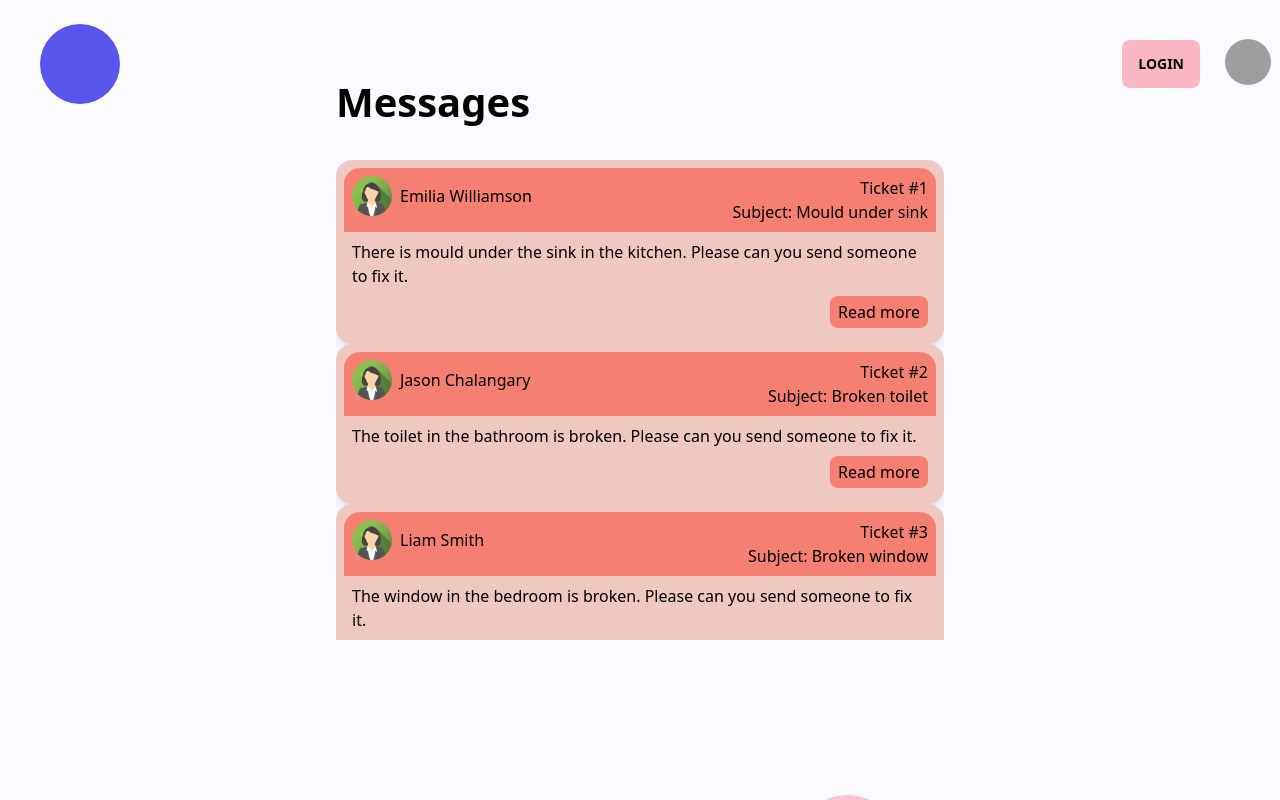
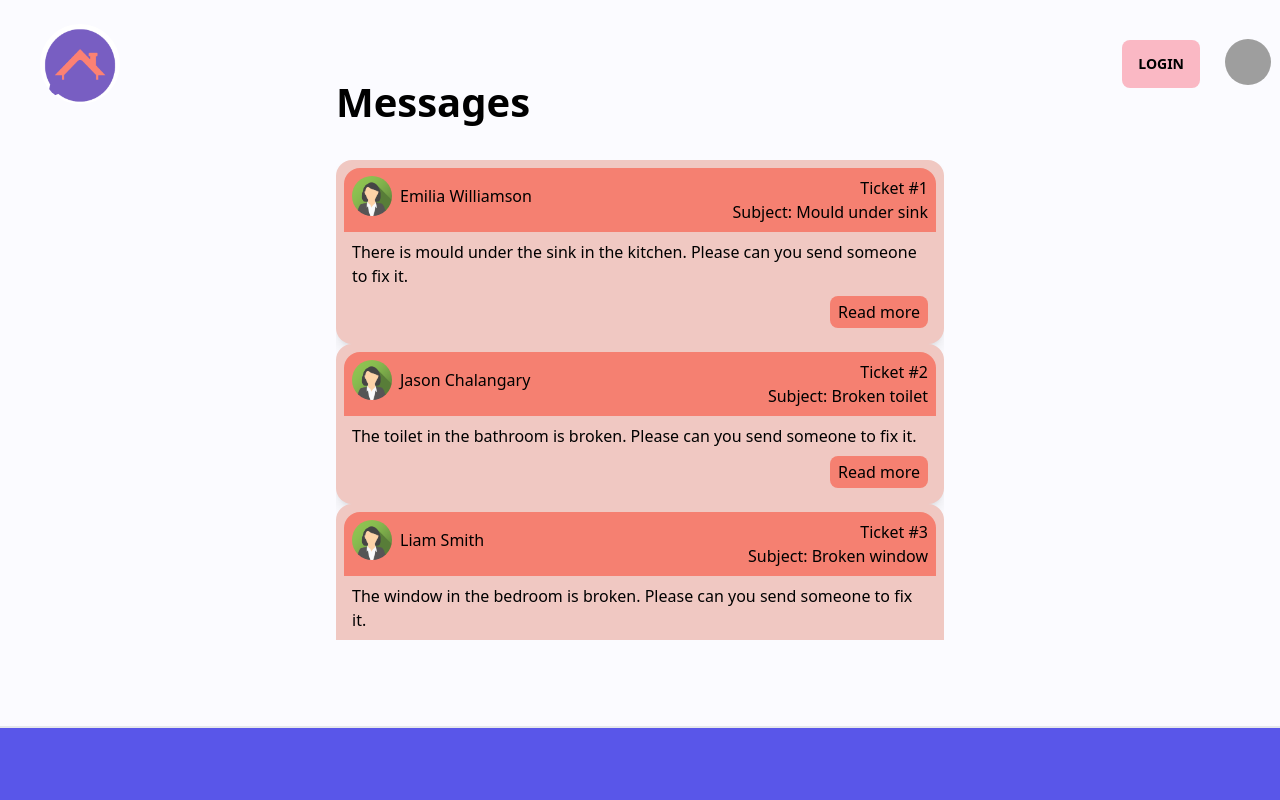
Before and after one commit to SchoolOfCode/bc13_final-project_front-end-git-gud, a Next.js app in the folder letchat/: page /jobboard in a window 1280 px wide. Built offline with nearby package versions, Linux system fonts and the light colour scheme; grey boxes are pictures that could not be loaded.

Commit message:
Links Footer and logo include it

```diff
--- a/letchat/components/Content/index.tsx
+++ b/letchat/components/Content/index.tsx
@@ -1,5 +1,5 @@
 import Container from "../Container";
-
+import Footer from "../Footer";
 type ContentProps = {
   title: string;
   navigation: React.ReactNode;
@@ -8,9 +8,12 @@ type ContentProps = {
 
 const Content = ({ title, navigation, central }: ContentProps) => {
   return (
+    <>
       <Container>
         <div className="container  max-w-[2560px] flex flex-col justify-center items-center">
-        <h1 className="w-1/2 text-black toast toast-top toast-center mt-14">{title}</h1>
+          <h1 className="w-1/2 text-black toast toast-top toast-center mt-14">
+            {title}
+          </h1>
           <div className="flex bg-yellow-200"></div>
 
           <div className="hidden lg:toast toast-start ml-[2rem] bottom-[20%]">
@@ -18,8 +21,10 @@ const Content = ({ title, navigation, central }: ContentProps) => {
           </div>
 
           <div className="toast w-1/2 toast-middle toast-center">{central}</div>
+          <Footer />
         </div>
       </Container>
+    </>
   );
 };
 export default Content;
--- a/letchat/components/Footer/index.tsx
+++ b/letchat/components/Footer/index.tsx
@@ -3,16 +3,17 @@ import Link from "next/link";
 
 const Footer = () => {
   return (
-    <footer data-testid="footer" className="p-4 bg-white sm:p-6 dark:bg-gray-900 w-[100%] border-t-2">
-      <div className="md:flex md:justify-between">
+    <footer data-testid="footer" className="hidden toast toast-bottom p-4 lg:block bg-light-primary w-[100%] border-t-2 ">
+      <div className="flex justify-between items-center">
         <Link href="/" className="flex items-center mb-4 sm:mb-0">
           <Image
             src="/assets/images/letchatLogo.png"
             alt="LetChat logo"
             width={50}
             height={50}
+            className="bg-light-primary w-10 h-10 border-none hover:opacity-60 hover:bg-light-primary rounded-full"
           />
-          <span className="self-center text-2xl font-semibold whitespace-nowrap dark:text-white">
+          <span className="self-center text-2xl ml-2 font-semibold whitespace-nowrap dark:text-white">
             LetChat
           </span>
         </Link>
--- a/letchat/components/LoginLogout/index.tsx
+++ b/letchat/components/LoginLogout/index.tsx
@@ -1,4 +1,5 @@
 import { useState } from "react";
+import Link from "next/link";
 
 const LoginLogout = () => {
   const [login, setLogin] = useState(true);
@@ -74,8 +75,8 @@ const LoginLogout = () => {
                           <div className="text-md w-full pl-2">
                             <p className="font-medium text-gray-900 tracking-wide">
                               Not a member?
-                              <span className="text-light-primary hover:text-light-primary underline ml-5">
-                                <a>Sign up</a>
+                              <span className="text-light-primary cursor-pointer hover:text-light-primary underline ml-5">
+                                <Link href="/sign">Register</Link>
                               </span>
                             </p>
                           </div>
@@ -226,7 +227,7 @@ const LoginLogout = () => {
                             type="submit"
                             className="flex w-full  rounded-full justify-center border border-transparent bg-indigo-600 py-2 px-4 text-sm font-medium text-white shadow-sm hover:bg-indigo-700 focus:outline-none focus:ring-2 focus:ring-indigo-500 focus:ring-offset-2"
                           >
-                            Sign up
+                            <Link href="/jobboard">Sign up</Link>
                           </button>
                         </div>
 
--- a/letchat/components/Navbar/index.tsx
+++ b/letchat/components/Navbar/index.tsx
@@ -1,3 +1,4 @@
+import Image from "next/image";
 import { RxHamburgerMenu } from "react-icons/rx";
 
 const Navbar = (props: any) => {
@@ -5,7 +6,15 @@ const Navbar = (props: any) => {
     <div className="navbar min-h-[8rem] p-6 absolute justify-center  ">
       <div className=" navbar max-w-[2500px] absolute z-40  ">
         <div className="flex-1 pl-8">
-          <a className="btn bg-light-primary w-20 h-20 border-none hover:opacity-60 hover:bg-light-primary rounded-full"></a>
+          <a>
+          <Image
+            src="/assets/images/letchatLogo.png"
+            alt="LetChat logo"
+            height={80}
+            width={80}
+            className=" bg-light-primary w-20 h-20 border-none hover:opacity-60 hover:bg-light-primary rounded-full"
+          /></a>
+
         </div>
         <div className="flex-1 justify-end h-20">
           <div className="dropdown dropdown-end">
--- a/letchat/pages/index.tsx
+++ b/letchat/pages/index.tsx
@@ -1,14 +1,13 @@
 import Head from "next/head";
 import { Inter } from "@next/font/google";
 import { useState } from "react";
+import Link from "next/link";
 import styles from "../styles/Home.module.css";
 
 import {  NextResponse } from 'next/server'
 import type { NextRequest } from 'next/server'
 
 import Container from "../components/Container";
-import LoginLogout from "../components/LoginLogout";
-import Navbar from "../components/Navbar";
 
 
 const inter = Inter({ subsets: ["latin"] });
@@ -41,7 +40,7 @@ export default function Home() {
                 </div>
                 <div className="px-5 w-[15rem] lg:w-full">
                 <button className="btn w-full  text-2xl tracking-wider rounded-full text-black hover:bg-light-secondary hover:opacity-70 active:bg-light-hot bg-light-secondary  lg:text-white lg:hover:bg-light-primary lg:hover:opacity-70 lg:active:bg-light-hot lg:bg-light-primary ">
-                    Sign Up
+                    <Link href="/login">Login</Link>
                   </button>
                 </div>
 
--- a/letchat/pages/sign.tsx
+++ b/letchat/pages/sign.tsx
@@ -1,6 +1,7 @@
 import Head from "next/head";
 import { Inter } from "@next/font/google";
 import Container from "../components/Container";
+import Link from "next/link";
 
 const inter = Inter({ subsets: ["latin"] });
 
@@ -132,7 +133,7 @@ export default function Sign() {
                                 type="email"
                                 autoComplete="email"
                                 required
-                                className="block w-full appearance-none rounded-md border border-gray-300 px-3 py-2 placeholder-gray-400 shadow-sm focus:border-indigo-500 focus:outline-none focus:ring-indigo-500 sm:text-sm"
+                                className="block w-full text-black appearance-none rounded-md border border-gray-300 px-3 py-2 placeholder-gray-400 shadow-sm focus:border-indigo-500 focus:outline-none focus:ring-indigo-500 sm:text-sm"
                               />
                             </div>
                           </div>
@@ -150,7 +151,7 @@ export default function Sign() {
                                 type="password"
                                 autoComplete="current-password"
                                 required
-                                className="block w-full appearance-none rounded-md border border-gray-300 px-3 py-2 placeholder-gray-400 shadow-sm focus:border-indigo-500 focus:outline-none focus:ring-indigo-500 sm:text-sm"
+                                className="block w-full text-black  appearance-none rounded-md border border-gray-300 px-3 py-2 placeholder-gray-400 shadow-sm focus:border-indigo-500 focus:outline-none focus:ring-indigo-500 sm:text-sm"
                               />
                             </div>
                           </div>
@@ -159,7 +160,7 @@ export default function Sign() {
                               type="submit"
                               className="flex w-full  rounded-full justify-center border border-transparent bg-indigo-600 py-2 px-4 text-sm font-medium text-white shadow-sm hover:bg-indigo-700 focus:outline-none focus:ring-2 focus:ring-indigo-500 focus:ring-offset-2"
                             >
-                              Sign up
+                              <Link href="/jobboard"> Sign up</Link>
                             </button>
                           </div>
 
```
Lines whose indentation alone changed are shown as unchanged.
